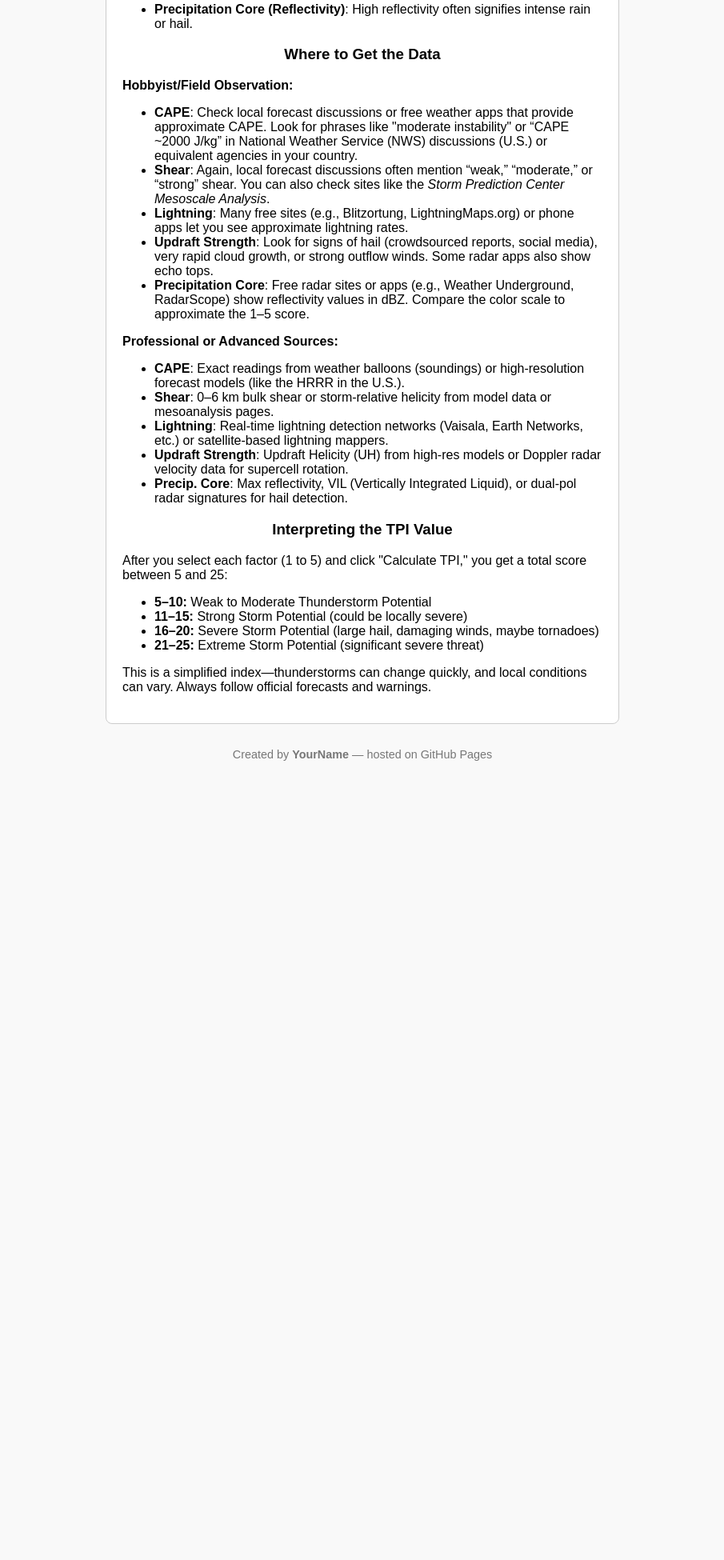
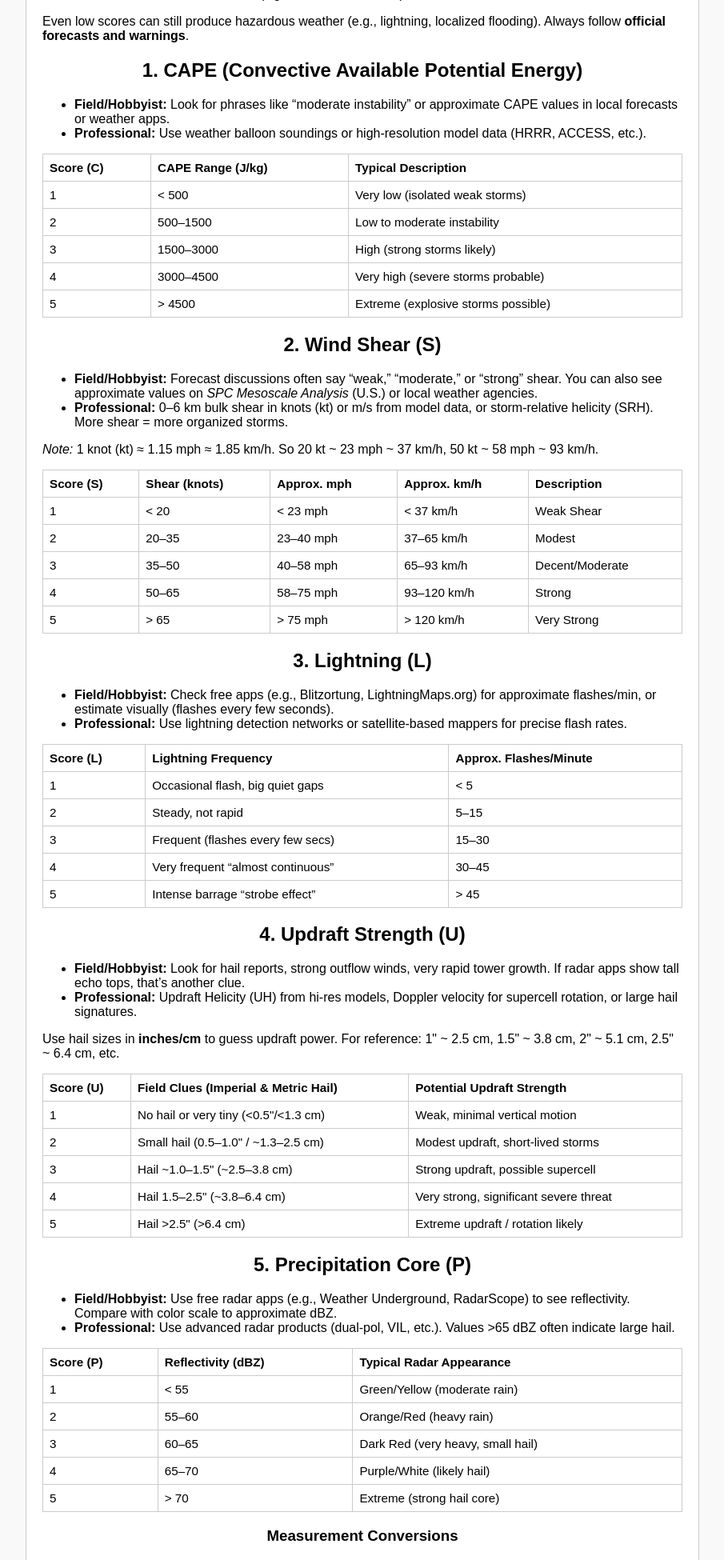
Before and after one commit to bassyboi/tpi-calculator, a plain HTML site: page index.html in a window 1280 px wide. Shown: the part 850-2800 px from the top of the page at 80% size, without its empty margins (187-1092 px from the left). Before the commit the page ends 1821 px from the top, so only its background shows below. Drawn offline with Linux system fonts and the light colour scheme.

Commit message:
Update index.html

```diff
--- a/index.html
+++ b/index.html
@@ -2,9 +2,9 @@
 <html lang="en">
 <head>
   <meta charset="UTF-8" />
-  <meta name="description" content="Thunderstorm Power Index (TPI) Calculator" />
+  <meta name="description" content="Thunderstorm Power Index (TPI) Calculator with Detailed Scoring" />
   <meta name="viewport" content="width=device-width, initial-scale=1.0" />
-  <title>TPI Calculator</title>
+  <title>TPI Calculator (Field & Pro, Metric & Imperial)</title>
   <style>
     body {
       font-family: sans-serif;
@@ -12,12 +12,12 @@
       background: #f9f9f9;
     }
 
-    h1, h2, h3 {
+    h1, h2, h3, h4 {
       text-align: center;
     }
 
-    .calculator-container {
-      max-width: 600px;
+    .calculator-container, .info-section {
+      max-width: 800px;
       margin: 0 auto;
       background: #fff;
       padding: 20px;
@@ -37,8 +37,7 @@
       margin-right: 10px;
     }
 
-    .factor-row select,
-    .factor-row input {
+    .factor-row select {
       flex: 1;
       padding: 5px;
       font-size: 1rem;
@@ -71,12 +70,20 @@
     }
 
     .info-section {
-      max-width: 600px;
-      margin: 30px auto 0 auto;
-      background: #fff;
-      padding: 20px;
+      margin-top: 30px;
+    }
+
+    table {
+      width: 100%;
+      border-collapse: collapse;
+      margin-bottom: 1rem;
+    }
+
+    table th, table td {
       border: 1px solid #ccc;
-      border-radius: 8px;
+      padding: 8px;
+      text-align: left;
+      font-size: 0.95rem;
     }
 
     footer {
@@ -89,14 +96,24 @@
     hr {
       margin: 30px 0;
     }
+
+    .subtitle {
+      text-align: center;
+      font-style: italic;
+      margin-bottom: 10px;
+      color: #555;
+    }
   </style>
 </head>
 <body>
   <h1>Thunderstorm Power Index (TPI) Calculator</h1>
+  <p class="subtitle">Field &amp; Pro Guidance | Metric &amp; Imperial Units</p>
 
+  <!-- CALCULATOR CONTAINER -->
   <div class="calculator-container">
     <p style="text-align:center;">
-      Select values (1-5) for each factor based on your assessment of the storm. Then click "Calculate TPI."
+      Select values <strong>(1-5)</strong> for each factor based on your assessment of the storm.
+      Then click <strong>"Calculate TPI"</strong>.
     </p>
 
     <!-- CAPE Factor -->
@@ -159,81 +176,276 @@
       </select>
     </div>
 
+    <!-- Calculate Button -->
     <button onclick="calculateTPI()">Calculate TPI</button>
 
+    <!-- Result Display -->
     <div id="result"></div>
   </div>
 
   <hr />
 
+  <!-- INFO SECTION -->
   <div class="info-section">
     <h2>How the TPI Works</h2>
     <p>
-      The <strong>Thunderstorm Power Index (TPI)</strong> is a simple way to summarize a thunderstorm's potential strength.
-      It combines five factors—<em>CAPE, Shear, Lightning, Updraft Strength, and Precipitation Core</em>—to produce a
-      single value from 5 (weak) to 25 (extreme).
+      The <strong>Thunderstorm Power Index (TPI)</strong> is a simple way to estimate a storm’s potential strength.
+      It combines five factors—<em>CAPE, Wind Shear, Lightning, Updraft Strength, and Precipitation Core</em>—into
+      a single value from <strong>5</strong> (weak) to <strong>25</strong> (extreme). Below are detailed scoring
+      guidelines for both <em>field/hobbyist</em> and <em>professional</em> approaches, including metric and
+      imperial units.
     </p>
-    <ul>
-      <li><strong>CAPE (Convective Available Potential Energy)</strong>: Measures the buoyant energy available to fuel thunderstorm updrafts.</li>
-      <li><strong>Wind Shear (Vertical Shear / Storm-Relative Helicity)</strong>: Determines how organized and long-lived a thunderstorm can become.</li>
-      <li><strong>Lightning Frequency</strong>: An indicator of storm vigor and active updrafts.</li>
-      <li><strong>Updraft Strength</strong>: Reflects hail potential, storm rotation, or overall vertical motion in the storm.</li>
-      <li><strong>Precipitation Core (Reflectivity)</strong>: High reflectivity often signifies intense rain or hail.</li>
-    </ul>
 
-    <h3>Where to Get the Data</h3>
-    <p><strong>Hobbyist/Field Observation:</strong></p>
-    <ul>
-      <li>
-        <strong>CAPE</strong>: Check local forecast discussions or free weather apps that provide approximate CAPE.
-        Look for phrases like "moderate instability" or “CAPE ~2000 J/kg” in National Weather Service (NWS) discussions (U.S.) or equivalent agencies in your country.
-      </li>
-      <li>
-        <strong>Shear</strong>: Again, local forecast discussions often mention “weak,” “moderate,” or “strong” shear. You can also check sites like the <em>Storm Prediction Center Mesoscale Analysis</em>.
-      </li>
-      <li>
-        <strong>Lightning</strong>: Many free sites (e.g., Blitzortung, LightningMaps.org) or phone apps let you see approximate lightning rates.
-      </li>
-      <li>
-        <strong>Updraft Strength</strong>: Look for signs of hail (crowdsourced reports, social media), very rapid cloud growth, or strong outflow winds. Some radar apps also show echo tops.
-      </li>
-      <li>
-        <strong>Precipitation Core</strong>: Free radar sites or apps (e.g., Weather Underground, RadarScope) show reflectivity values in dBZ. Compare the color scale to approximate the 1–5 score.
-      </li>
-    </ul>
-
-    <p><strong>Professional or Advanced Sources:</strong></p>
-    <ul>
-      <li>
-        <strong>CAPE</strong>: Exact readings from weather balloons (soundings) or high-resolution forecast models (like the HRRR in the U.S.).
-      </li>
-      <li>
-        <strong>Shear</strong>: 0–6 km bulk shear or storm-relative helicity from model data or mesoanalysis pages.
-      </li>
-      <li>
-        <strong>Lightning</strong>: Real-time lightning detection networks (Vaisala, Earth Networks, etc.) or satellite-based lightning mappers.
-      </li>
-      <li>
-        <strong>Updraft Strength</strong>: Updraft Helicity (UH) from high-res models or Doppler radar velocity data for supercell rotation.
-      </li>
-      <li>
-        <strong>Precip. Core</strong>: Max reflectivity, VIL (Vertically Integrated Liquid), or dual-pol radar signatures for hail detection.
-      </li>
-    </ul>
-
-    <h3>Interpreting the TPI Value</h3>
-    <p>After you select each factor (1 to 5) and click "Calculate TPI," you get a total score between 5 and 25:</p>
+    <h3>Interpretation of Final TPI Score</h3>
     <ul>
       <li><strong>5–10:</strong> Weak to Moderate Thunderstorm Potential</li>
       <li><strong>11–15:</strong> Strong Storm Potential (could be locally severe)</li>
       <li><strong>16–20:</strong> Severe Storm Potential (large hail, damaging winds, maybe tornadoes)</li>
       <li><strong>21–25:</strong> Extreme Storm Potential (significant severe threat)</li>
     </ul>
-    <p>This is a simplified index—thunderstorms can change quickly, and local conditions can vary. Always follow official forecasts and warnings.</p>
+    <p>Even low scores can still produce hazardous weather (e.g., lightning, localized flooding). Always follow <strong>official forecasts and warnings</strong>.</p>
+
+    <h2>1. CAPE (Convective Available Potential Energy)</h2>
+    <ul>
+      <li><strong>Field/Hobbyist:</strong> Look for phrases like “moderate instability” or approximate CAPE values in local forecasts or weather apps.</li>
+      <li><strong>Professional:</strong> Use weather balloon soundings or high-resolution model data (HRRR, ACCESS, etc.).</li>
+    </ul>
+    <table>
+      <thead>
+        <tr>
+          <th>Score (C)</th>
+          <th>CAPE Range (J/kg)</th>
+          <th>Typical Description</th>
+        </tr>
+      </thead>
+      <tbody>
+        <tr>
+          <td>1</td>
+          <td>&lt; 500</td>
+          <td>Very low (isolated weak storms)</td>
+        </tr>
+        <tr>
+          <td>2</td>
+          <td>500–1500</td>
+          <td>Low to moderate instability</td>
+        </tr>
+        <tr>
+          <td>3</td>
+          <td>1500–3000</td>
+          <td>High (strong storms likely)</td>
+        </tr>
+        <tr>
+          <td>4</td>
+          <td>3000–4500</td>
+          <td>Very high (severe storms probable)</td>
+        </tr>
+        <tr>
+          <td>5</td>
+          <td>&gt; 4500</td>
+          <td>Extreme (explosive storms possible)</td>
+        </tr>
+      </tbody>
+    </table>
+
+    <h2>2. Wind Shear (S)</h2>
+    <ul>
+      <li><strong>Field/Hobbyist:</strong> Forecast discussions often say “weak,” “moderate,” or “strong” shear. You can also see approximate values on <em>SPC Mesoscale Analysis</em> (U.S.) or local weather agencies.</li>
+      <li><strong>Professional:</strong> 0–6 km bulk shear in knots (kt) or m/s from model data, or storm-relative helicity (SRH). More shear = more organized storms.</li>
+    </ul>
+    <p><em>Note:</em> 1 knot (kt) ≈ 1.15 mph ≈ 1.85 km/h. So 20 kt ~ 23 mph ~ 37 km/h, 50 kt ~ 58 mph ~ 93 km/h.</p>
+    <table>
+      <thead>
+        <tr>
+          <th>Score (S)</th>
+          <th>Shear (knots)</th>
+          <th>Approx. mph</th>
+          <th>Approx. km/h</th>
+          <th>Description</th>
+        </tr>
+      </thead>
+      <tbody>
+        <tr>
+          <td>1</td>
+          <td>&lt; 20</td>
+          <td>&lt; 23 mph</td>
+          <td>&lt; 37 km/h</td>
+          <td>Weak Shear</td>
+        </tr>
+        <tr>
+          <td>2</td>
+          <td>20–35</td>
+          <td>23–40 mph</td>
+          <td>37–65 km/h</td>
+          <td>Modest</td>
+        </tr>
+        <tr>
+          <td>3</td>
+          <td>35–50</td>
+          <td>40–58 mph</td>
+          <td>65–93 km/h</td>
+          <td>Decent/Moderate</td>
+        </tr>
+        <tr>
+          <td>4</td>
+          <td>50–65</td>
+          <td>58–75 mph</td>
+          <td>93–120 km/h</td>
+          <td>Strong</td>
+        </tr>
+        <tr>
+          <td>5</td>
+          <td>&gt; 65</td>
+          <td>&gt; 75 mph</td>
+          <td>&gt; 120 km/h</td>
+          <td>Very Strong</td>
+        </tr>
+      </tbody>
+    </table>
+
+    <h2>3. Lightning (L)</h2>
+    <ul>
+      <li><strong>Field/Hobbyist:</strong> Check free apps (e.g., Blitzortung, LightningMaps.org) for approximate flashes/min, or estimate visually (flashes every few seconds).</li>
+      <li><strong>Professional:</strong> Use lightning detection networks or satellite-based mappers for precise flash rates.</li>
+    </ul>
+    <table>
+      <thead>
+        <tr>
+          <th>Score (L)</th>
+          <th>Lightning Frequency</th>
+          <th>Approx. Flashes/Minute</th>
+        </tr>
+      </thead>
+      <tbody>
+        <tr>
+          <td>1</td>
+          <td>Occasional flash, big quiet gaps</td>
+          <td>&lt; 5</td>
+        </tr>
+        <tr>
+          <td>2</td>
+          <td>Steady, not rapid</td>
+          <td>5–15</td>
+        </tr>
+        <tr>
+          <td>3</td>
+          <td>Frequent (flashes every few secs)</td>
+          <td>15–30</td>
+        </tr>
+        <tr>
+          <td>4</td>
+          <td>Very frequent “almost continuous”</td>
+          <td>30–45</td>
+        </tr>
+        <tr>
+          <td>5</td>
+          <td>Intense barrage “strobe effect”</td>
+          <td>&gt; 45</td>
+        </tr>
+      </tbody>
+    </table>
+
+    <h2>4. Updraft Strength (U)</h2>
+    <ul>
+      <li><strong>Field/Hobbyist:</strong> Look for hail reports, strong outflow winds, very rapid tower growth. If radar apps show tall echo tops, that’s another clue.</li>
+      <li><strong>Professional:</strong> Updraft Helicity (UH) from hi-res models, Doppler velocity for supercell rotation, or large hail signatures.</li>
+    </ul>
+    <p>Use hail sizes in <strong>inches/cm</strong> to guess updraft power. For reference:
+       1" ~ 2.5 cm, 1.5" ~ 3.8 cm, 2" ~ 5.1 cm, 2.5" ~ 6.4 cm, etc.</p>
+    <table>
+      <thead>
+        <tr>
+          <th>Score (U)</th>
+          <th>Field Clues (Imperial &amp; Metric Hail)</th>
+          <th>Potential Updraft Strength</th>
+        </tr>
+      </thead>
+      <tbody>
+        <tr>
+          <td>1</td>
+          <td>No hail or very tiny (&lt;0.5"/&lt;1.3 cm)</td>
+          <td>Weak, minimal vertical motion</td>
+        </tr>
+        <tr>
+          <td>2</td>
+          <td>Small hail (0.5–1.0" / ~1.3–2.5 cm)</td>
+          <td>Modest updraft, short-lived storms</td>
+        </tr>
+        <tr>
+          <td>3</td>
+          <td>Hail ~1.0–1.5" (~2.5–3.8 cm)</td>
+          <td>Strong updraft, possible supercell</td>
+        </tr>
+        <tr>
+          <td>4</td>
+          <td>Hail 1.5–2.5" (~3.8–6.4 cm)</td>
+          <td>Very strong, significant severe threat</td>
+        </tr>
+        <tr>
+          <td>5</td>
+          <td>Hail &gt;2.5" (&gt;6.4 cm)</td>
+          <td>Extreme updraft / rotation likely</td>
+        </tr>
+      </tbody>
+    </table>
+
+    <h2>5. Precipitation Core (P)</h2>
+    <ul>
+      <li><strong>Field/Hobbyist:</strong> Use free radar apps (e.g., Weather Underground, RadarScope) to see reflectivity. Compare with color scale to approximate dBZ.</li>
+      <li><strong>Professional:</strong> Use advanced radar products (dual-pol, VIL, etc.). Values &gt;65 dBZ often indicate large hail.</li>
+    </ul>
+    <table>
+      <thead>
+        <tr>
+          <th>Score (P)</th>
+          <th>Reflectivity (dBZ)</th>
+          <th>Typical Radar Appearance</th>
+        </tr>
+      </thead>
+      <tbody>
+        <tr>
+          <td>1</td>
+          <td>&lt; 55</td>
+          <td>Green/Yellow (moderate rain)</td>
+        </tr>
+        <tr>
+          <td>2</td>
+          <td>55–60</td>
+          <td>Orange/Red (heavy rain)</td>
+        </tr>
+        <tr>
+          <td>3</td>
+          <td>60–65</td>
+          <td>Dark Red (very heavy, small hail)</td>
+        </tr>
+        <tr>
+          <td>4</td>
+          <td>65–70</td>
+          <td>Purple/White (likely hail)</td>
+        </tr>
+        <tr>
+          <td>5</td>
+          <td>&gt; 70</td>
+          <td>Extreme (strong hail core)</td>
+        </tr>
+      </tbody>
+    </table>
+
+    <h3>Measurement Conversions</h3>
+    <ul>
+      <li><strong>Knots to mph/km/h:</strong> 1 kt ≈ 1.15 mph ≈ 1.85 km/h</li>
+      <li><strong>Hail size:</strong> 1 inch = 2.54 cm</li>
+      <li><strong>CAPE:</strong> Measured in J/kg (no direct imperial equivalent, but used worldwide)</li>
+    </ul>
+
+    <p>
+      By combining (C) CAPE + (S) Shear + (L) Lightning + (U) Updraft + (P) Precip,
+      you get a <strong>TPI score</strong> from <strong>5 to 25</strong>. Use the detailed tables
+      above to pick the best number (1–5) for each factor based on your available data.
+    </p>
   </div>
 
   <footer>
-    Created by <strong>YourName</strong> — hosted on GitHub Pages
+    Created by <strong>YourName</strong> — Field &amp; Pro Guidance (Metric &amp; Imperial) — Hosted on GitHub Pages
   </footer>
 
   <script>
```
